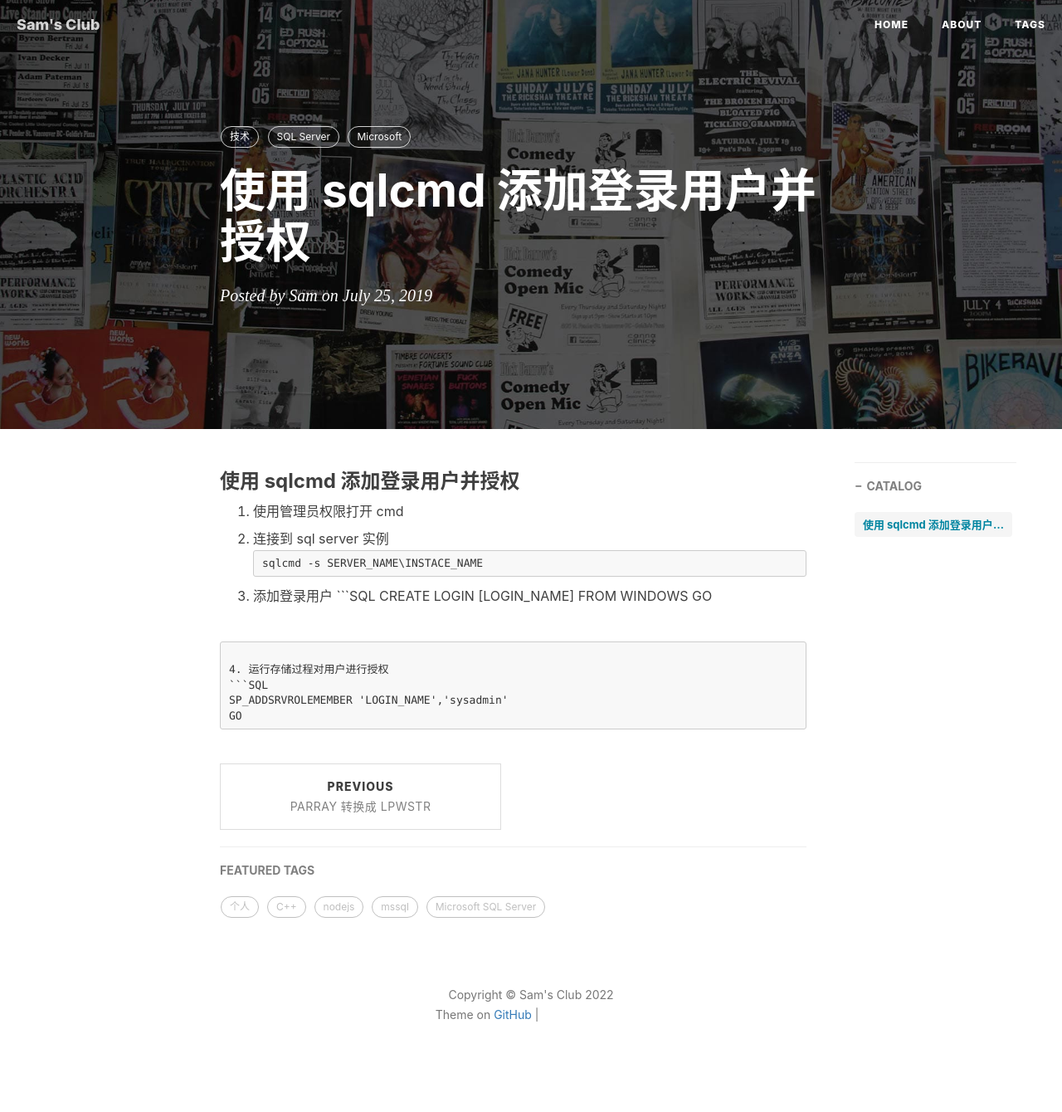
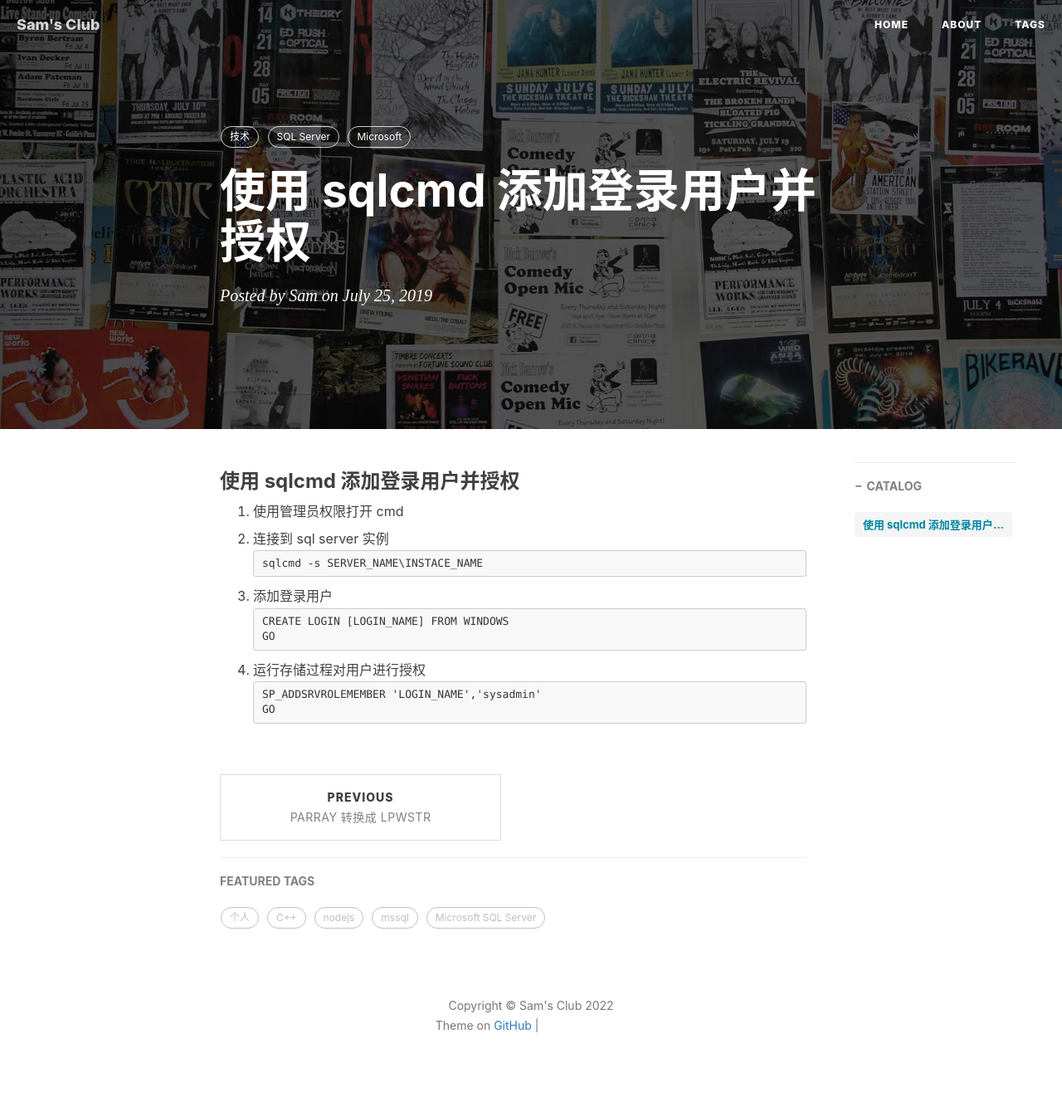
Before and after one commit to mercifu/samsclub.github.io, a Jekyll site: the page built from _posts/2019-07-25-使用 sqlcmd 添加登录用户并授权.md, in a window 1280 px wide. Shown: the whole page at 83% size. Built offline with Jekyll 4.4.1, drawn with Linux system fonts in a browser that asks for light colours; nearby versions of some CDN libraries; comment, search, counter and statistics services are not loaded; grey boxes are pictures that could not be loaded.

Commit message:
update sqlcmd post.

````diff
--- a/_posts/2019-07-25-使用 sqlcmd 添加登录用户并授权.md
+++ b/_posts/2019-07-25-使用 sqlcmd 添加登录用户并授权.md
@@ -22,14 +22,13 @@ sqlcmd -s SERVER_NAME\INSTACE_NAME
 ```
 
 3. 添加登录用户
-```SQL
+```
 CREATE LOGIN [LOGIN_NAME] FROM WINDOWS
 GO
-
 ```
 
 4. 运行存储过程对用户进行授权
-```SQL
+```
 SP_ADDSRVROLEMEMBER 'LOGIN_NAME','sysadmin'
 GO
 ```
````
